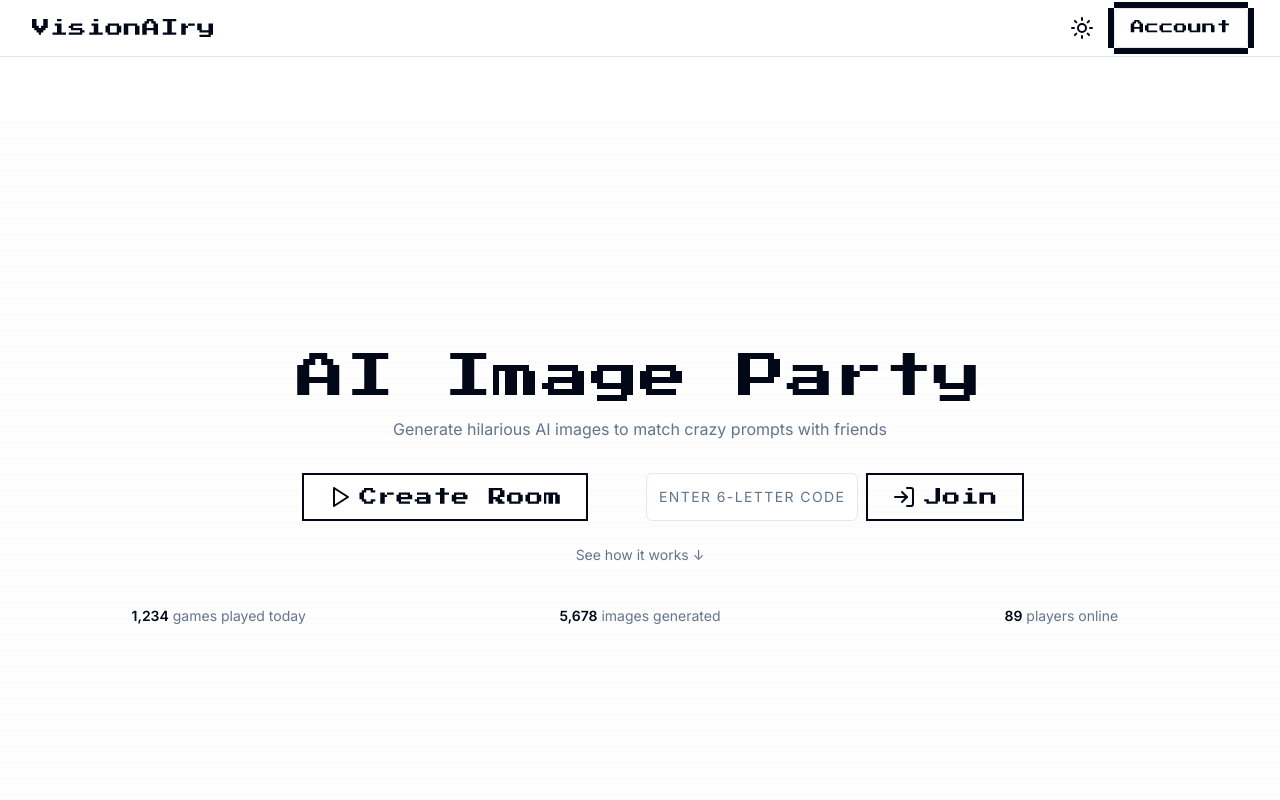
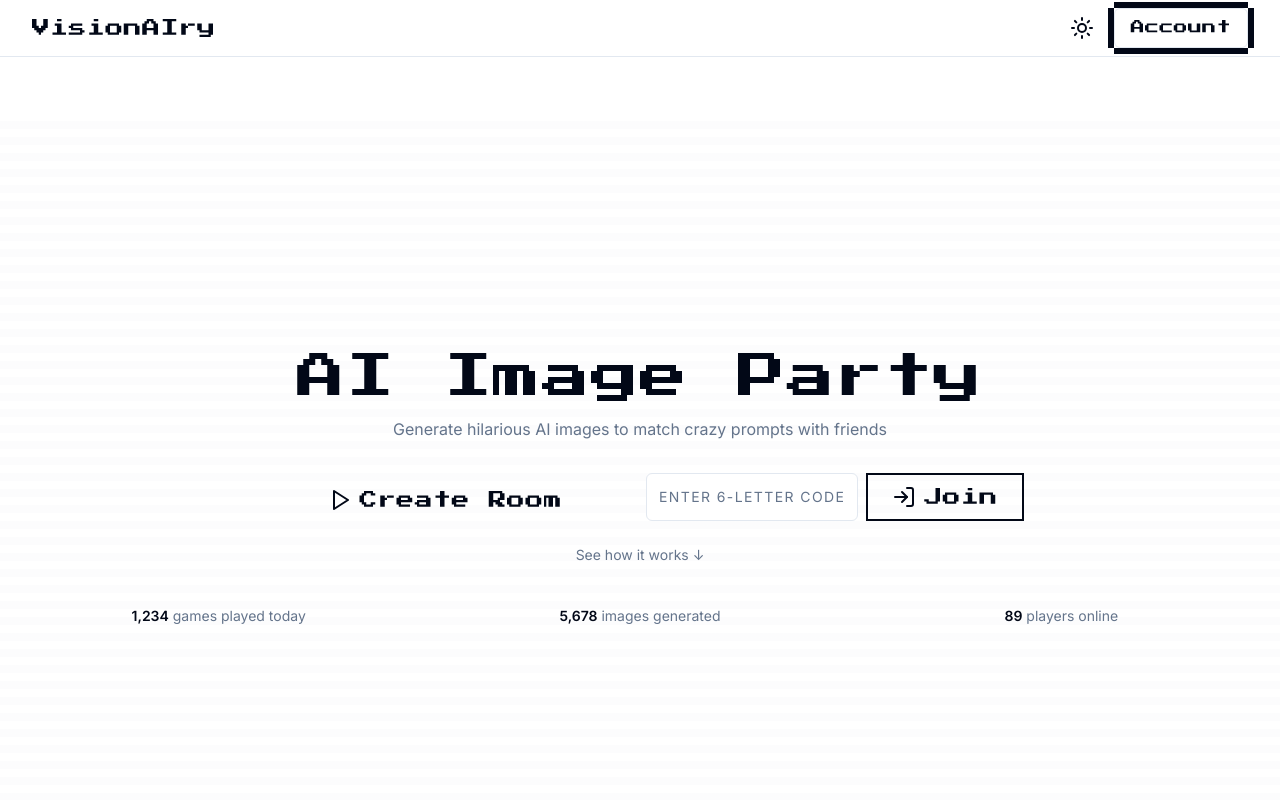
Before and after one commit to nmogil/visionary-ui-mock, a React (Vite) app: page / in a window 1280 px wide. Shown: the top 800 px of the page. Built offline with nearby package versions, Linux system fonts and the light colour scheme.

Commit message:
Refactor: Match button outline style
Update the `outline` variant of the 8-bit button component to match the styling of the "Account" button in the header.

```diff
--- a/src/components/landing/CreateRoomButton.tsx
+++ b/src/components/landing/CreateRoomButton.tsx
@@ -10,7 +10,7 @@ const handleCreateRoom = () => {
 
 export const CreateRoomButton = () => {
   return (
-    <Button size="xl" onClick={handleCreateRoom} aria-label="Create Room" className="motion-reduce:transform-none">
+    <Button size="xl" variant="outline" onClick={handleCreateRoom} aria-label="Create Room" className="motion-reduce:transform-none border-b-4 border-transparent pt-2 focus:border-y-4 focus:border-foreground focus:dark:border-ring focus:border-dashed">
       <Play />
       Create Room
     </Button>
```
